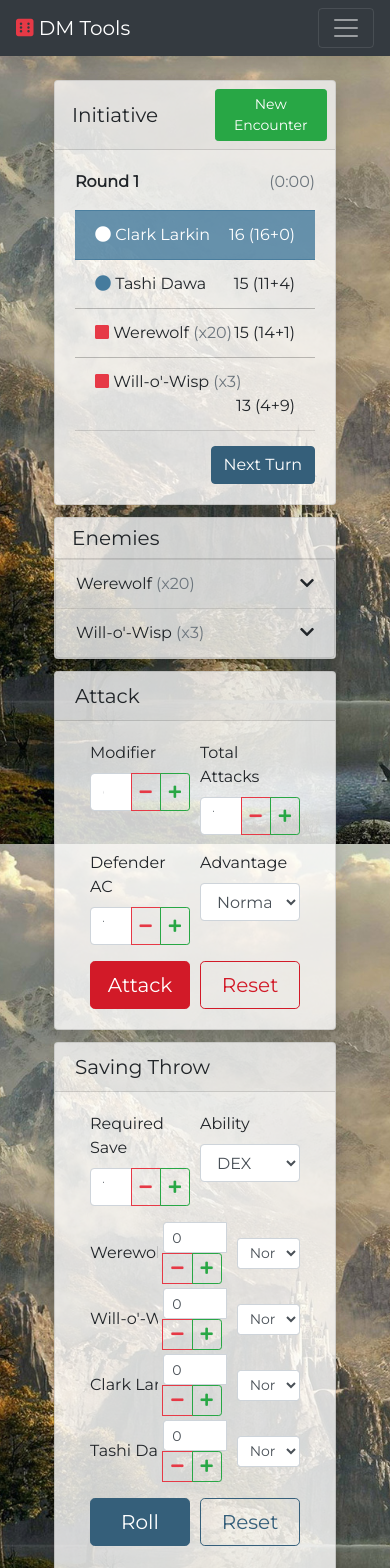
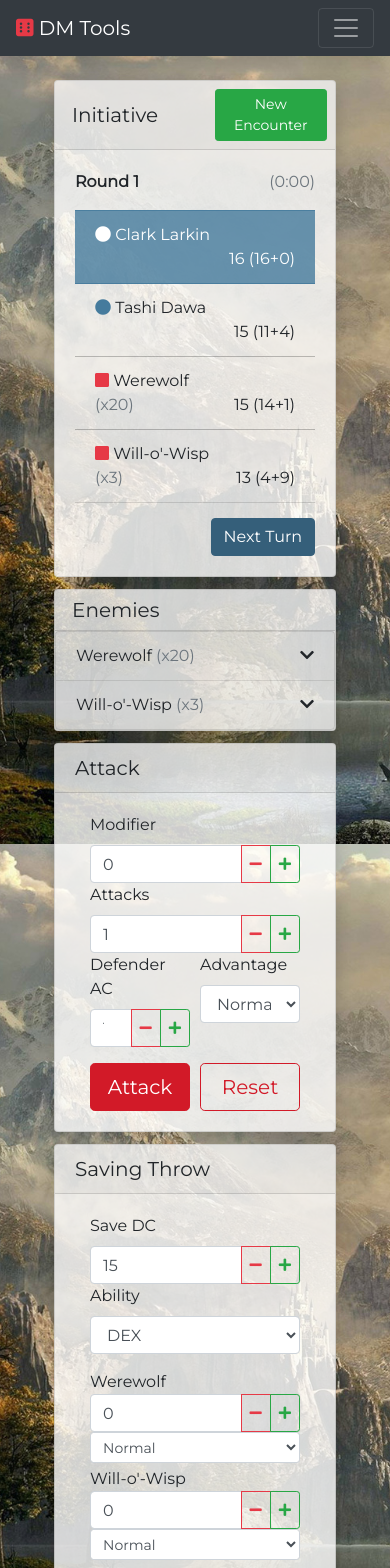
Before and after one commit to DougKeller/DMTools, an Angular app in the folder webclient/: page /combat in a window 390 px wide. Shown: the top 1568 px of the page. Built offline with nearby package versions, Linux system fonts and the light colour scheme.

Commit message:
Create component for numeric values

```diff
--- a/webclient/src/app/modules/combat/attack/attack.component.html
+++ b/webclient/src/app/modules/combat/attack/attack.component.html
@@ -5,64 +5,22 @@
     <div class="row">
       <div class="col">
         <form #savingThrowForm="ngForm" class="container-fluid" (ngSubmit)="roll()">
-          <div class="form-row mb-3">
-            <div class="col">
+          <div class="form-row">
+            <div class="col-sm">
               <label>Modifier</label>
-
-              <div class="input-group">
-                <input [disabled]="rolling" [class.disabled]="rolling" [ngModelOptions]="{ standalone: true }"  type="number" class="form-control" [(ngModel)]="modifier" (focus)="$event.target.select()" />
-
-                <div class="input-group-append">
-                  <button type="button" [disabled]="rolling" [class.disabled]="rolling" class="btn btn-sm btn-outline-danger" (click)="modifier = modifier - 1">
-                    <i class="fas fa-minus"></i>
-                  </button>
-
-                  <button type="button" [disabled]="rolling" [class.disabled]="rolling" class="btn btn-sm btn-outline-success" (click)="modifier = modifier + 1">
-                    <i class="fas fa-plus"></i>
-                  </button>
-                </div>
-              </div>
-              <!-- <input [disabled]="rolling" [class.disabled]="rolling" [ngModelOptions]="{ standalone: true }"  type="number" class="form-control" [(ngModel)]="modifier" (focus)="$event.target.select()" /> -->
+              <dm-incremental-input [(number)]="modifier" [disabled]="rolling"></dm-incremental-input>
             </div>
 
-            <div class="col">
-              <label>Total Attacks</label>
-
-              <div class="input-group">
-                <input [disabled]="rolling" [class.disabled]="rolling" [ngModelOptions]="{ standalone: true }"  type="number" class="form-control" [(ngModel)]="quantity" (focus)="$event.target.select()" />
-
-                <div class="input-group-append">
-                  <button type="button" [disabled]="rolling" [class.disabled]="rolling" class="btn btn-sm btn-outline-danger" (click)="quantity = quantity - 1">
-                    <i class="fas fa-minus"></i>
-                  </button>
-
-                  <button type="button" [disabled]="rolling" [class.disabled]="rolling" class="btn btn-sm btn-outline-success" (click)="quantity = quantity + 1">
-                    <i class="fas fa-plus"></i>
-                  </button>
-                </div>
-              </div>
+            <div class="col-sm">
+              <label>Attacks</label>
+              <dm-incremental-input [(number)]="quantity" [disabled]="rolling" min="0"></dm-incremental-input>
             </div>
           </div>
 
           <div class="form-row mb-3">
             <div class="col">
               <label>Defender AC</label>
-
-              <div class="input-group">
-                <input [disabled]="rolling" [class.disabled]="rolling" [ngModelOptions]="{ standalone: true }"  type="number" class="form-control" [(ngModel)]="armorClass" (focus)="$event.target.select()" />
-
-                <div class="input-group-append">
-                  <button type="button" [disabled]="rolling" [class.disabled]="rolling" class="btn btn-sm btn-outline-danger" (click)="armorClass = armorClass - 1">
-                    <i class="fas fa-minus"></i>
-                  </button>
-
-                  <button type="button" [disabled]="rolling" [class.disabled]="rolling" class="btn btn-sm btn-outline-success" (click)="armorClass = armorClass + 1">
-                    <i class="fas fa-plus"></i>
-                  </button>
-                </div>
-              </div>
-
-              <!-- <input [disabled]="rolling" [class.disabled]="rolling" [ngModelOptions]="{ standalone: true }" class="form-control" type="number" [(ngModel)]="armorClass" (focus)="$event.target.select()" /> -->
+              <dm-incremental-input [(number)]="armorClass" [disabled]="rolling" min="0"></dm-incremental-input>
             </div>
 
             <div class="col">
--- a/webclient/src/app/modules/combat/enemies/enemies.component.html
+++ b/webclient/src/app/modules/combat/enemies/enemies.component.html
@@ -25,19 +25,33 @@
         <div class="card-body">
           <ul class="list-group list-group-flush">
             <li class="list-group-item p-1" *ngFor="let enemy of group.livingCreatures()">
-              <div class="container-flush">
+              <div class="container-flush d-none d-sm-block">
                 <div class="row align-items-center">
                   <div class="col-2">
                     <span>#{{ enemy.id }}</span>
                   </div>
                   <div class="col">
                     <div class="progress" (click)="clickHealth(enemy, $event)">
-                      <div class="progress-bar bg-success" [ngStyle]="{ width: healthbarStyle(enemy) }">
+                      <div class="progress-bar" [ngClass]="{ 'bg-success': enemy.hitpoints > (enemy.creatureType.hitpoints / 2), 'bg-danger': enemy.hitpoints <= (enemy.creatureType.hitpoints / 2) }" [ngStyle]="{ width: healthbarStyle(enemy) }">
                         {{ enemy.hitpoints }}/{{ enemy.creatureType.hitpoints }}
                       </div>
                     </div>
                   </div>
                   <div class="col-2">
+                    <input class="form-control form-control-sm" [(ngModel)]="inputs[group.id][enemy.id]" [ngModelOptions]="{ standalone: true }" (keyup.enter)="adjustHealth(enemy, inputs[group.id][enemy.id]); inputs[group.id][enemy.id] = undefined" />
+                  </div>
+                </div>
+              </div>
+
+              <div class="container-flush d-sm-none">
+                <div class="row align-items-center">
+                  <div class="col">
+                    <span>#{{ enemy.id }}</span>
+                  </div>
+                  <div class="col" [ngClass]="{ 'text-success': enemy.hitpoints > (enemy.creatureType.hitpoints / 2), 'text-danger': enemy.hitpoints <= (enemy.creatureType.hitpoints / 2) }" >
+                    {{ enemy.hitpoints }}/{{ enemy.creatureType.hitpoints }}
+                  </div>
+                  <div class="col">
                     <input class="form-control form-control-sm" [(ngModel)]="inputs[group.id][enemy.id]" [ngModelOptions]="{ standalone: true }" (keyup.enter)="adjustHealth(enemy, inputs[group.id][enemy.id]); inputs[group.id][enemy.id] = undefined" />
                   </div>
                 </div>
--- a/webclient/src/app/modules/combat/initiative/initiative.component.html
+++ b/webclient/src/app/modules/combat/initiative/initiative.component.html
@@ -27,14 +27,44 @@
 
     <ul class="list-group list-group-flush mt-3" *ngIf="rolls">
       <li class="list-group-item" *ngFor="let roll of rolls; index as i" [class.active]="i === currentRollIndex">
+        <div class="container-fluid p-0 d-none d-sm-block">
+          <div class="row no-gutters">
+            <div class="col-sm">
               <i class="fas fa-circle" [ngClass]="{ 'fa-circle': !roll.group.creatureType.isEnemy(), 'fa-square': roll.group.creatureType.isEnemy(), 'text-blue': !roll.group.creatureType.isEnemy() && i !== currentRollIndex,  'text-red': roll.group.creatureType.isEnemy() && i !== currentRollIndex }"></i>
               {{ roll.group.creatureType.name }}
+
+              <span [class.text-muted]="i !== currentRollIndex" *ngIf="roll.group.livingCreatures().length > 1">
+                (x{{ roll.group.livingCreatures().length }})
+              </span>
+            </div>
+
+            <div class="col-sm">
+              <div class="float-right">
+                {{ displayFor(roll) }}
+              </div>
+            </div>
+          </div>
+        </div>
+
+        <div class="container-fluid p-0 d-sm-none">
+          <div class="row no-gutters">
+            <div class="col">
+              <i class="fas fa-circle" [ngClass]="{ 'fa-circle': !roll.group.creatureType.isEnemy(), 'fa-square': roll.group.creatureType.isEnemy(), 'text-blue': !roll.group.creatureType.isEnemy() && i !== currentRollIndex,  'text-red': roll.group.creatureType.isEnemy() && i !== currentRollIndex }"></i>
+              {{ roll.group.creatureType.name }}
+            </div>
+          </div>
+
+          <div class="row no-gutters">
+            <div class="col">
               <span [class.text-muted]="i !== currentRollIndex" *ngIf="roll.group.livingCreatures().length > 1">
                 (x{{ roll.group.livingCreatures().length }})
               </span>
 
               <div class="float-right">
                 {{ displayFor(roll) }}
+              </div>
+            </div>
+          </div>
         </div>
       </li>
     </ul>
--- a/webclient/src/app/modules/combat/saving_throw/saving_throw.component.html
+++ b/webclient/src/app/modules/combat/saving_throw/saving_throw.component.html
@@ -6,27 +6,12 @@
       <div class="col">
         <form #savingThrowForm="ngForm" class="container-fluid" (ngSubmit)="perform()">
           <div class="form-row mb-3">
-            <div class="col">
-              <label>Required Save</label>
-
-              <div class="input-group">
-                <input [disabled]="rolling" [class.disabled]="rolling" [ngModelOptions]="{ standalone: true }"  type="number" class="form-control" [(ngModel)]="savingThrow" (focus)="$event.target.select()" />
-
-                <div class="input-group-append">
-                  <button type="button" [disabled]="rolling" [class.disabled]="rolling" class="btn btn-sm btn-outline-danger" (click)="savingThrow = savingThrow - 1">
-                    <i class="fas fa-minus"></i>
-                  </button>
-
-                  <button type="button" [disabled]="rolling" [class.disabled]="rolling" class="btn btn-sm btn-outline-success" (click)="savingThrow = savingThrow + 1">
-                    <i class="fas fa-plus"></i>
-                  </button>
-                </div>
-              </div>
-
-              <!-- <input [disabled]="rolling" [class.disabled]="rolling" [ngModelOptions]="{ standalone: true }" class="form-control" type="number" [(ngModel)]="savingThrow" (focus)="$event.target.select()" /> -->
+            <div class="col-sm">
+              <label>Save DC</label>
+              <dm-incremental-input [(number)]="savingThrow" [disabled]="rolling"></dm-incremental-input>
             </div>
 
-            <div class="col">
+            <div class="col-sm">
               <label>Ability</label>
               <select [disabled]="rolling" [class.disabled]="rolling" [ngModelOptions]="{ standalone: true }" class="form-control" [(ngModel)]="ability">
                 <option [ngValue]="Ability.Strength">STR</option>
@@ -40,27 +25,15 @@
           </div>
 
           <div class="form-row mb-1 align-items-center" *ngFor="let group of encounter.groups">
-            <div class="col text-truncate">
+            <div class="col-md text-truncate">
               <label class="mb-0">{{ group.creatureType.name }}</label>
             </div>
 
-            <div class="col">
-              <div class="input-group">
-                <input [disabled]="rolling" [class.disabled]="rolling" [ngModelOptions]="{ standalone: true }" min="0" max="{{ group.livingCreatures().length }}" class="form-control form-control-sm" type="number" [(ngModel)]="counts[group.id]" (focus)="$event.target.select()" />
-
-                <div class="input-group-append">
-                  <button type="button" [disabled]="rolling" [class.disabled]="rolling" class="btn btn-sm btn-outline-danger" (click)="decrementCount(group)">
-                    <i class="fas fa-minus"></i>
-                  </button>
-
-                  <button type="button" [disabled]="rolling" [class.disabled]="rolling" class="btn btn-sm btn-outline-success" (click)="incrementCount(group)">
-                    <i class="fas fa-plus"></i>
-                  </button>
-                </div>
-              </div>
+            <div class="col-sm">
+              <dm-incremental-input [(number)]="counts[group.id]" [disabled]="rolling" min="0" max="{{ group.livingCreatures().length }}"></dm-incremental-input>
             </div>
 
-            <div class="col">
+            <div class="col-sm">
               <select [disabled]="rolling" [class.disabled]="rolling" [ngModelOptions]="{ standalone: true }" class="form-control form-control-sm" [(ngModel)]="rollTypes[group.id]">
                 <option [ngValue]="RollType.Normal">Normal</option>
                 <option [ngValue]="RollType.Advantage">Advantage</option>
--- /dev/null
+++ b/webclient/src/app/modules/common/components/incremental_input/incremental_input.component.html
@@ -0,0 +1,13 @@
+<div class="input-group">
+  <input type="number" class="form-control" [(ngModel)]="number" [ngModelOptions]="{ standalone: true }" [disabled]="disabled" [class.disabled]="disabled" min="{{ min }}" max="{{ max }}" (focus)="$event.target.select()" />
+
+  <div class="input-group-append">
+    <button type="button" [disabled]="disabled" [class.disabled]="disabled" class="btn btn-sm btn-outline-danger" (click)="number = number - 1">
+      <i class="fas fa-minus"></i>
+    </button>
+
+    <button type="button" [disabled]="disabled" [class.disabled]="disabled" class="btn btn-sm btn-outline-success" (click)="number = number + 1">
+      <i class="fas fa-plus"></i>
+    </button>
+  </div>
+</div>
--- /dev/null
+++ b/webclient/src/app/modules/common/components/incremental_input/incremental_input.component.ts
@@ -0,0 +1,38 @@
+import { Component, Input, Output, EventEmitter } from '@angular/core';
+
+@Component({
+  selector: 'dm-incremental-input',
+  templateUrl: './incremental_input.component.html'
+})
+export class IncrementalInputComponent {
+  @Input() max?: number;
+  @Input() min?: number;
+  @Input() disabled?: boolean;
+
+  numberValue?: number;
+
+  @Output() numberChange = new EventEmitter<number>();
+
+  @Input()
+  get number(): number {
+    if (!this.numberValue) {
+      return 0;
+    }
+
+    return this.numberValue;
+  }
+
+  set number(value: number) {
+    this.numberValue = value;
+
+    if (value && this.max) {
+      this.numberValue = Math.min(this.numberValue, this.max);
+    }
+
+    if (value && this.min) {
+      this.numberValue = Math.max(this.numberValue, this.min);
+    }
+
+    this.numberChange.emit(this.numberValue);
+  }
+}
--- a/webclient/src/app/root.module.ts
+++ b/webclient/src/app/root.module.ts
@@ -2,7 +2,7 @@ import { NgModule } from '@angular/core';
 import { HttpClientModule }    from '@angular/common/http';
 
 import { BrowserModule } from '@angular/platform-browser';
-import { CommonModule } from '@dm/common/common.module';
+import { DmCommonModule } from '@dm/common/common.module';
 import { ConstantsModule } from '@dm/constants/constants.module';
 import { CombatModule } from '@dm/combat/combat.module';
 import { RoutingModule } from '@dm/routing/routing.module';
@@ -19,7 +19,7 @@ import { FooterComponent } from '@dm/root/footer.component';
   ],
   imports: [
     BrowserModule,
-    CommonModule,
+    DmCommonModule,
     CombatModule,
     ConstantsModule,
     HttpClientModule,
```
Also changed, not shown: webclient/src/app/modules/combat/combat.module.ts (+6 -1 lines), webclient/src/app/modules/common/common.module.ts (+15 -3 lines). Lines whose indentation alone changed are shown as unchanged.
